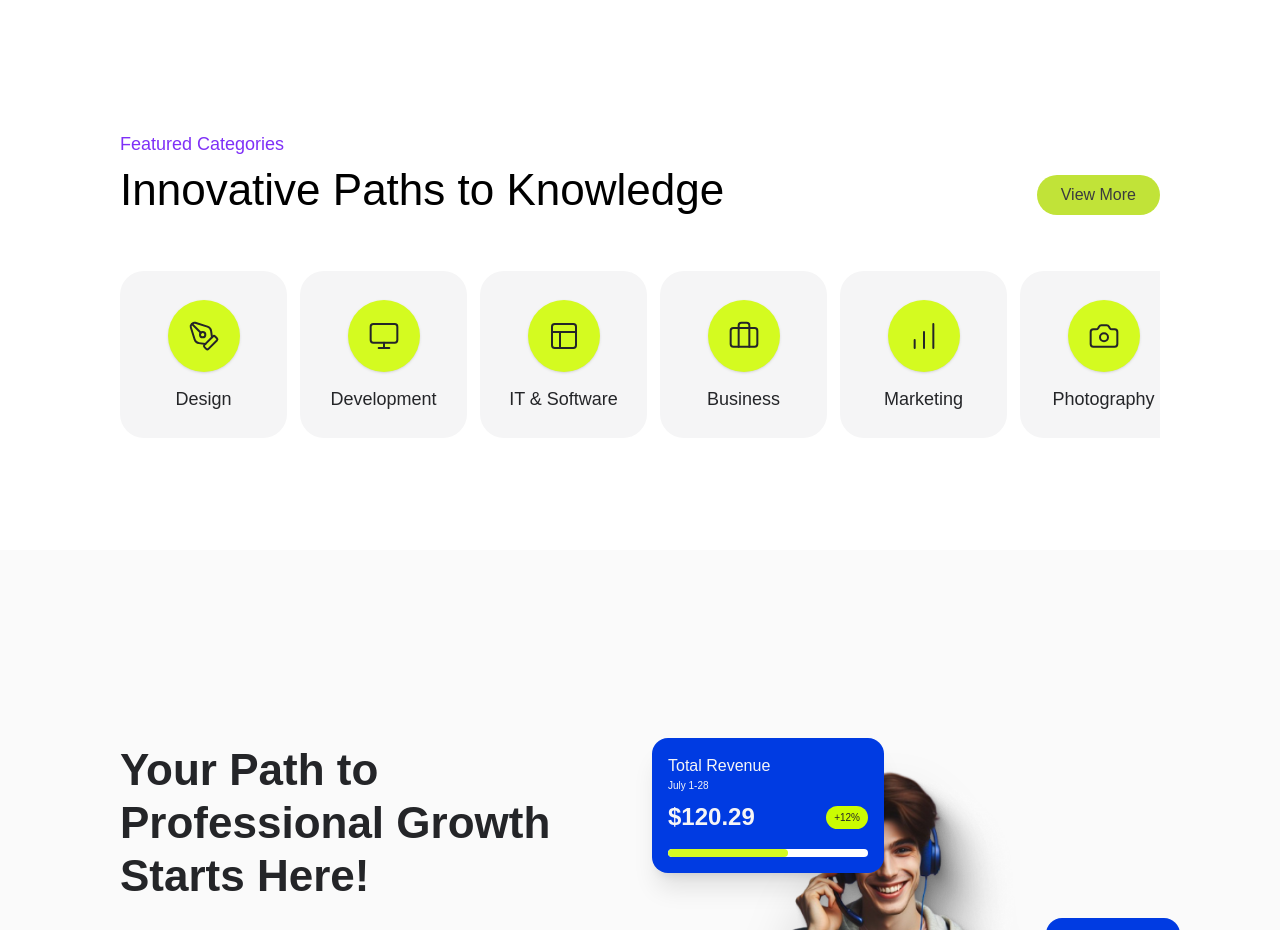
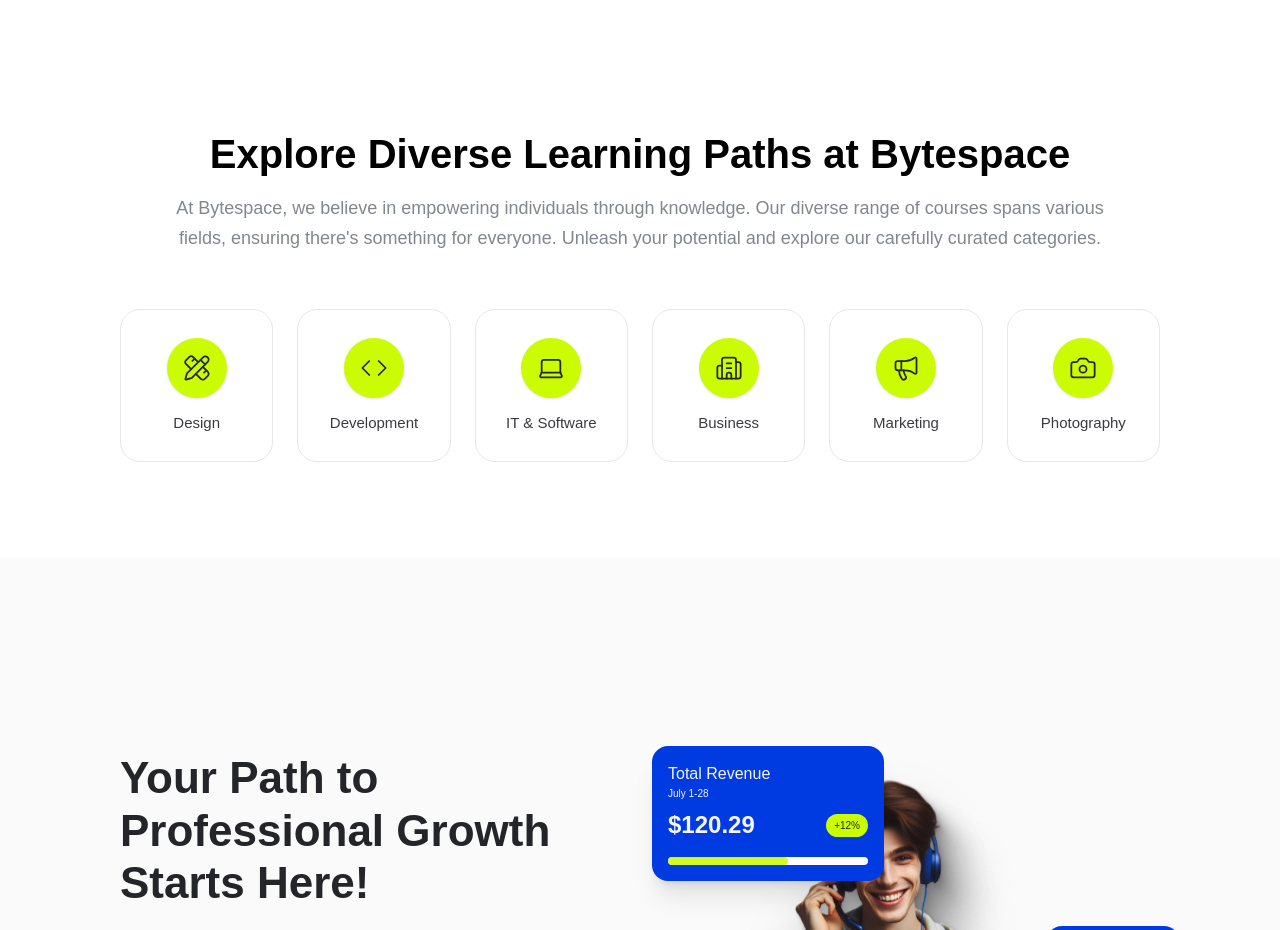
Before and after one commit to Ashfatul/doin-assignement, a Next.js app: page / in a window 1280 px wide. Shown: the part 2660-3590 px from the top of the page. Built offline with nearby package versions, Linux system fonts and the light colour scheme; a web font is replaced by a local one.

Commit message:
Refactor Categories component for improved layout and icon consistency

```diff
--- a/components/sections/Categories.tsx
+++ b/components/sections/Categories.tsx
@@ -1,46 +1,42 @@
-import { Monitor, Briefcase, Camera, PenTool, Layout, BarChart } from 'lucide-react';
+import { PencilRuler, Code, Laptop, Building2, Megaphone, Camera } from 'lucide-react';
 
 const CATEGORIES = [
-  { id: 1, name: 'Design', icon: PenTool },
-  { id: 2, name: 'Development', icon: Monitor },
-  { id: 3, name: 'IT & Software', icon: Layout },
-  { id: 4, name: 'Business', icon: Briefcase },
-  { id: 5, name: 'Marketing', icon: BarChart },
+  { id: 1, name: 'Design', icon: PencilRuler },
+  { id: 2, name: 'Development', icon: Code },
+  { id: 3, name: 'IT & Software', icon: Laptop },
+  { id: 4, name: 'Business', icon: Building2 },
+  { id: 5, name: 'Marketing', icon: Megaphone },
   { id: 6, name: 'Photography', icon: Camera },
 ];
 
 export default function Categories() {
   return (
-    <section className="w-full py-24 bg-white">
-      <div className="max-w-[1440px] mx-auto px-6 md:px-10 lg:px-[120px] flex flex-col gap-10">
+    <section className="w-full py-16 md:py-24 bg-white">
+      <div className="max-w-[1440px] mx-auto px-6 md:px-10 lg:px-[120px] flex flex-col gap-12">
 
         {/* Heading Area */}
-        <div className="flex flex-col md:flex-row md:items-end justify-between gap-6">
-          <div className="flex flex-col gap-2 max-w-[958px]">
-            <span className="font-sans font-medium text-lg text-accent">Featured Categories</span>
-            <h2 className="font-heading font-medium text-4xl md:text-[44px] text-black">
-              Innovative Paths to Knowledge
-            </h2>
-          </div>
-
-          <button className="flex items-center justify-center px-6 py-2 bg-secondary-alt rounded-full font-sans font-medium text-base text-[#3a3b3f] hover:bg-secondary transition-colors whitespace-nowrap h-10 w-fit">
-            View More
-          </button>
+        <div className="flex flex-col items-center text-center gap-4 mx-auto">
+          <h2 className="font-heading font-semibold text-3xl md:text-[40px] text-black">
+            Explore Diverse Learning Paths at Bytespace
+          </h2>
+          <p className="font-sans font-normal text-[18px] text-[#82868e] leading-relaxed">
+            At Bytespace, we believe in empowering individuals through knowledge. Our diverse range of courses spans various <br /> fields, ensuring there&apos;s something for everyone. Unleash your potential and explore our carefully curated categories.
+          </p>
         </div>
 
         {/* Categories Grid */}
-        <div className="grid grid-cols-2 md:grid-cols-3 lg:grid-cols-6 gap-6 lg:gap-10 mt-4 overflow-x-auto pb-4 hide-scrollbar">
+        <div className="grid grid-cols-2 sm:grid-cols-3 lg:grid-cols-6 gap-6 mt-2 justify-items-center">
           {CATEGORIES.map((cat) => {
             const Icon = cat.icon;
             return (
               <div
                 key={cat.id}
-                className="flex flex-col items-center justify-center min-w-[150px] lg:w-[167px] h-[167px] bg-background-alt rounded-[24px] gap-4 hover:shadow-lg transition-shadow cursor-pointer"
+                className="flex flex-col items-center justify-center w-full max-w-[170px] aspect-square bg-white border border-gray-200 rounded-[20px] gap-4 hover:shadow-lg transition-shadow cursor-pointer"
               >
-                <div className="w-[72px] h-[72px] rounded-full bg-secondary flex items-center justify-center text-border-dark shadow-sm">
-                   <Icon className="w-8 h-8 text-text-dark" strokeWidth={1.5} />
+                <div className="w-[60px] h-[60px] rounded-full bg-[#CBFC01] flex items-center justify-center text-text-dark shadow-sm">
+                   <Icon className="w-7 h-7 text-text-dark" strokeWidth={1.5} />
                 </div>
-                <span className="font-sans font-normal text-lg text-text-dark text-center leading-tight">
+                <span className="font-sans font-medium text-[15px] text-[#3a3b3f] text-center leading-tight">
                   {cat.name}
                 </span>
               </div>
```
